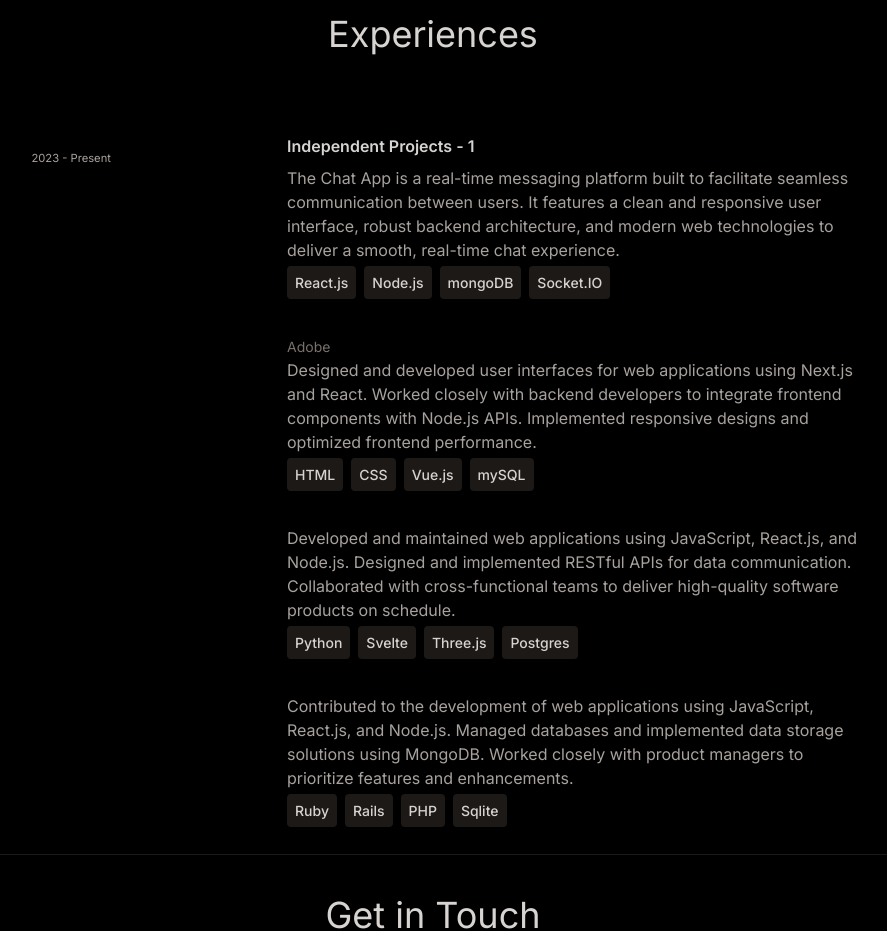
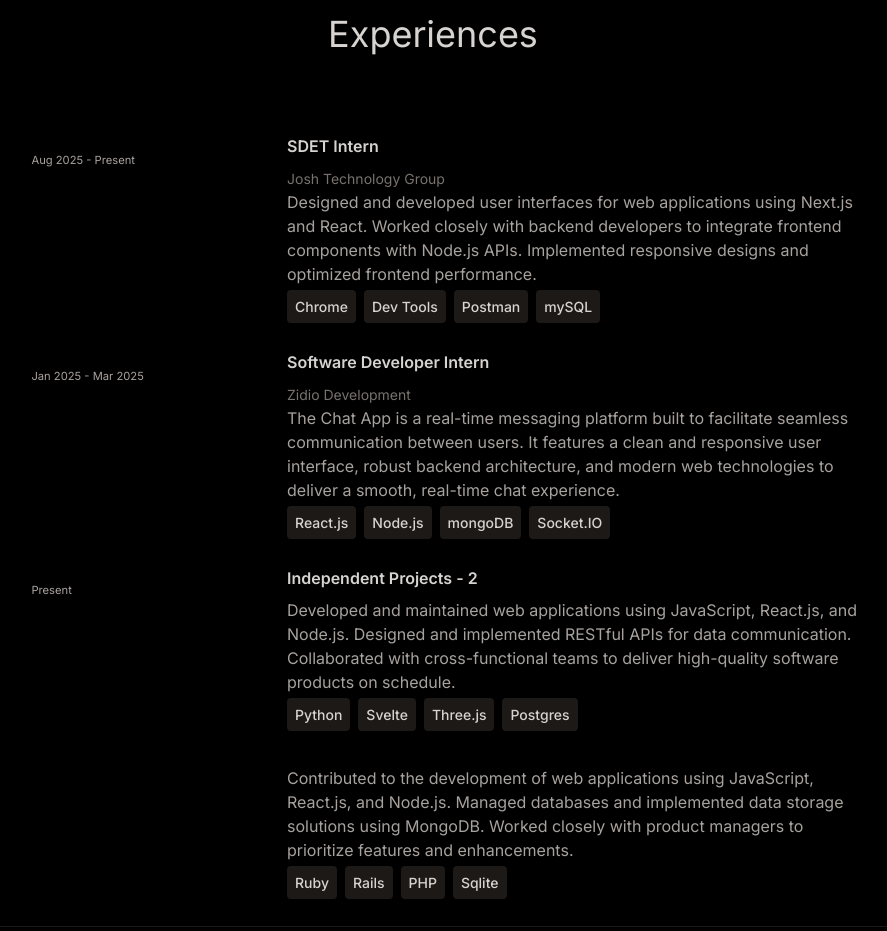
Before and after one commit to iamNanak/My-Portfolio, a React (Vite) app: page / in a window 1280 px wide. Shown: the part 3240-4171 px from the top of the page, without its empty margins (207-1094 px from the left). Built offline with nearby package versions, Linux system fonts and the light colour scheme.

Commit message:
Add SDET Intern experience and update Software Developer Intern role details

```diff
--- a/src/constants/index.js
+++ b/src/constants/index.js
@@ -9,23 +9,24 @@ Driven by creativity and a problem-solving mindset, my goal is to leverage my gr
 export const ABOUT_TEXT = `I am a dedicated and versatile full stack developer with a passion for creating efficient and user-friendly web applications. With 5 years of professional experience, I have worked with a variety of technologies, including React, Next.js, Node.js, MySQL, PostgreSQL, and MongoDB. My journey in web development began with a deep curiosity for how things work, and it has evolved into a career where I continuously strive to learn and adapt to new challenges. I thrive in collaborative environments and enjoy solving complex problems to deliver high-quality solutions. Outside of coding, I enjoy staying active, exploring new technologies, and contributing to open-source projects.`;
 
 export const EXPERIENCES = [
+    {
+    year: "Aug 2025 - Present",
+    role: "SDET Intern",
+    company: "Josh Technology Group",
+      description: `Designed and developed user interfaces for web applications using Next.js and React. Worked closely with backend developers to integrate frontend components with Node.js APIs. Implemented responsive designs and optimized frontend performance.`,
+      technologies: ["Chrome", "Dev Tools", "Postman", "mySQL"],
+  },
   {
-    year: "2023 - Present",
-    role: "Independent Projects - 1",
-    company: "",
+    year: "Jan 2025 - Mar 2025",
+    role: "Software Developer Intern",
+    company: "Zidio Development",
     description: `The Chat App is a real-time messaging platform built to facilitate seamless communication between users. It features a clean and responsive user interface, robust backend architecture, and modern web technologies to deliver a smooth, real-time chat experience.`,
     technologies: ["React.js", "Node.js", "mongoDB", "Socket.IO"],
   },
+
   {
-    year: "",
-    role: "",
-    company: "Adobe",
-    description: `Designed and developed user interfaces for web applications using Next.js and React. Worked closely with backend developers to integrate frontend components with Node.js APIs. Implemented responsive designs and optimized frontend performance.`,
-    technologies: ["HTML", "CSS", "Vue.js", "mySQL"],
-  },
-  {
-    year: "",
-    role: "",
+    year: "Present",
+    role: "Independent Projects - 2",
     company: "",
     description: `Developed and maintained web applications using JavaScript, React.js, and Node.js. Designed and implemented RESTful APIs for data communication. Collaborated with cross-functional teams to deliver high-quality software products on schedule.`,
     technologies: ["Python", "Svelte", "Three.js", "Postgres"],
```
